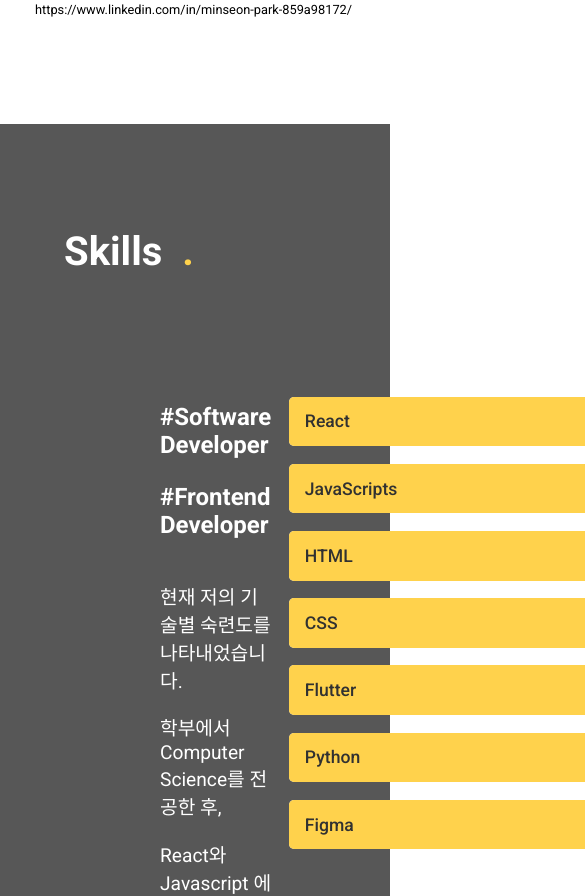
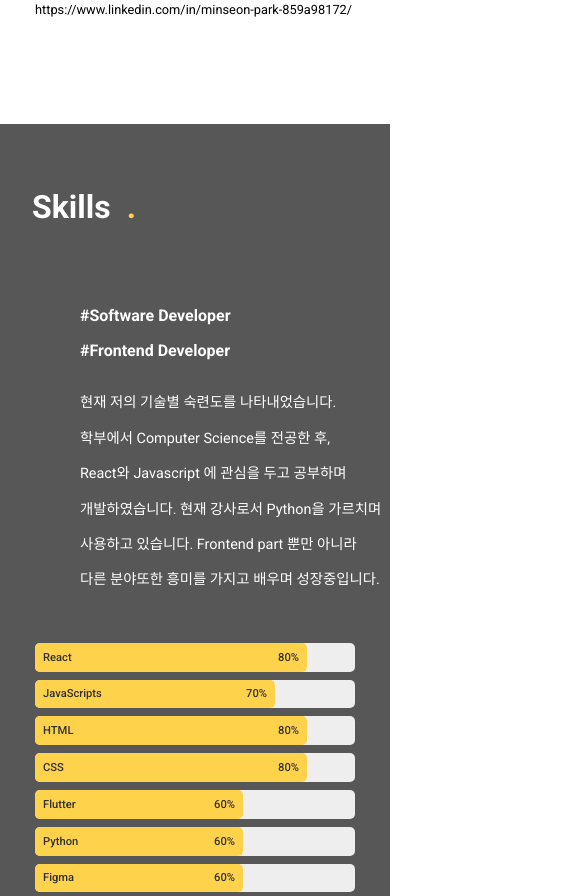
Before and after one commit to minseon-park/portfolio, a React (Create React App) app: page / in a window 390 px wide. Shown: the part 1620-2516 px from the top of the page, 585 px wide, since content can reach past the window. Built offline with nearby package versions, Linux system fonts and the light colour scheme.

Commit message:
modify screen size

```diff
--- a/src/styles/Bars.module.css
+++ b/src/styles/Bars.module.css
@@ -18,3 +18,16 @@
   font-size: 1.1em;
   font-weight: 500;
 }
+
+@media (max-width: 650px) {
+  .bar {
+    width: 20rem;
+    height: 1.8rem;
+    margin: 0.5rem;
+  }
+  .pro {
+    height: 1.8rem;
+    padding: 0 0.5rem;
+    font-size: 0.7em;
+  }
+}
--- a/src/styles/Skills.module.css
+++ b/src/styles/Skills.module.css
@@ -42,3 +42,26 @@
   color: #ffd24c;
   margin-left: 0.5em;
 }
+
+@media (max-width: 650px) {
+  .skillsTitle {
+    font-size: 2em;
+    padding: 2rem;
+  }
+  .skillsContainer {
+    flex-direction: column;
+    justify-content: center;
+    align-items: center;
+    width: 100%;
+  }
+  .skillsTag {
+    font-size: 1em;
+  }
+  .skillsText {
+    font-size: 0.9em;
+  }
+  .textContainer {
+    width: 100%;
+    padding-bottom: 2rem;
+  }
+}
```
